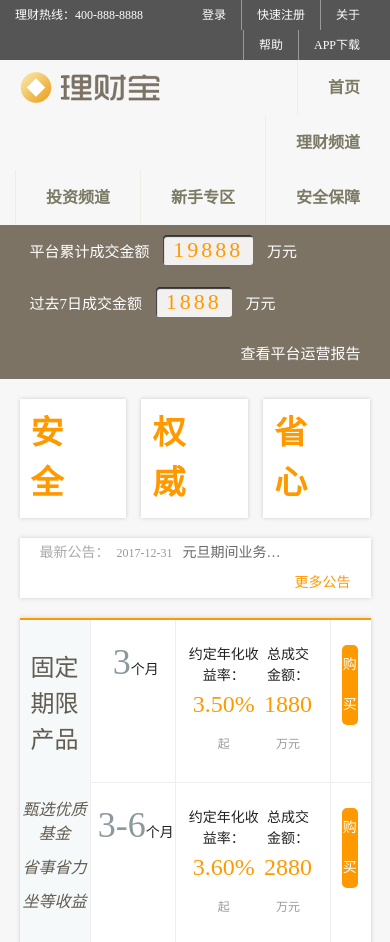
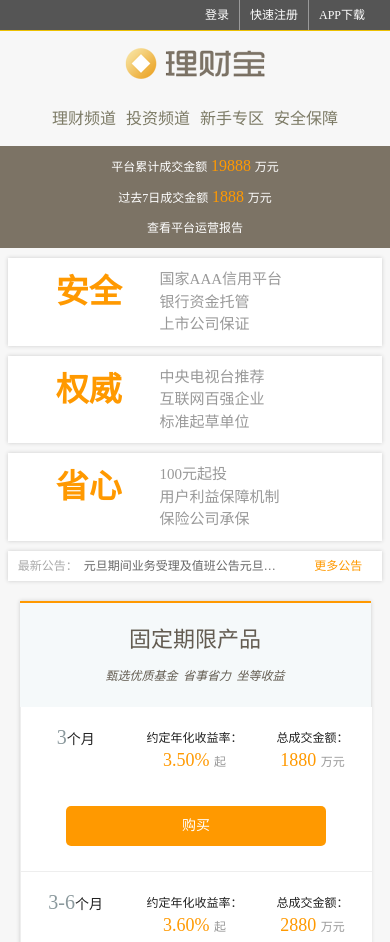
Before and after one commit to ickedesign/responsiveWeb, a plain HTML site: page src/index.html in a window 390 px wide. Shown: the top 942 px of the page. Drawn offline with Linux system fonts and the light colour scheme.

Commit message:
add media query

```diff
--- a/src/css/main.css
+++ b/src/css/main.css
@@ -121,7 +121,7 @@
 }
 
 /* 网站头部 */
-// 头部导航
+/* 头部导航 */
 header {
   width: 100%;
 }
@@ -131,7 +131,7 @@
   padding: 0 1.5rem;
   color: #fff;
   background: #555;
-  border-bottom: 1px #ecc00 solid;
+  border-bottom: 1px solid #ecc000;
 }
 
 header .top .tel {
@@ -156,7 +156,28 @@
   padding: 0 1.5rem;
   color: #fff;
 }
-// 主导航
+
+/* 头部的媒体查询 */
+
+@media only screen and (max-width: 50rem) {
+  header .top ul li a {
+    padding: 0 1rem;
+  }
+}
+
+@media only screen and (min-width: 30.0625rem) and (max-width: 50rem) {
+
+}
+
+@media only screen and (max-width: 30rem) {
+  header .top .tel,
+  header .top ul li:nth-child(3),
+  header .top ul li:nth-child(4) {
+    display: none;
+  }
+}
+
+/* 主导航 */
 header .main {
   padding: 0;
 }
@@ -177,7 +198,7 @@
 
 header .main ul li a {
   display: inline-block;
-  padding: 0 3rem;
+  padding: 0 2.5rem;
   line-height: 5.5rem;
   font-size: 1.6rem;
   font-weight: bold;
@@ -189,6 +210,45 @@
 header .main ul li a:active {
   color: #ffb300;
   background-color: #f8f6f1;
+}
+
+/* 主导航的media查询*/
+
+@media only screen and (max-width: 50em) {
+  header .main .brand {
+    float: none;
+    display: block;
+    padding: 0;
+    margin: 1.5rem auto 0.5rem;
+    text-align: center;
+  }
+
+  header .main ul {
+    text-align: center;
+  }
+
+  header .main ul li {
+    border: none;
+  }
+
+  header .main ul li a {
+    padding: 0 1.5rem;
+  }
+}
+
+@media only screen and (max-width: 30em) {
+  header .main ul li {
+    line-height: 3rem;
+  }
+
+  header .main ul li:first-child {
+    display: none;
+  }
+
+  header .main ul li a {
+    font-weight: normal;
+    padding: 0 0.5rem;
+  }
 }
 
 /* 网站主要内容 */
@@ -244,6 +304,46 @@
   color: #fff;
 }
 
+/* 交易信息的media查询*/
+
+@media only screen and (max-width: 50em) {
+  .trans-data {
+    padding: 1rem 0.5rem;
+  }
+
+  .trans-data span {
+    font-size: 1.2rem;
+  }
+
+  .trans-data span.trans-money {
+    font-size: 1.6rem;
+    margin: 0;
+    padding: 0;
+    letter-spacing: inherit;
+    box-shadow: none;
+    background: transparent;
+  }
+
+  .trans-report a {
+    font-size: 1.2rem;
+  }
+}
+
+@media only screen and (max-width: 30em) {
+  .transaction {
+    padding: 0.5rem 0;
+  }
+
+  .trans-data, .trans-report {
+    float: none;
+    text-align: center;
+  }
+
+  .trans-data, .trans-report a {
+    padding: 0;
+  }
+}
+
 /* 滚动广告 */
 
 .ad {
@@ -288,8 +388,42 @@
   margin: 0;
   padding: 0;
   color: #999;
+  font-size: 1.5rem;
 }
 
+/* 平台特点的media查询*/
+
+@media only screen and (min-width: 30.0625em) and (max-width: 50em) {
+
+  .feature .item h3,
+  .feature .item p {
+    display: block;
+    width: 100%;
+    font-size: 2.6rem;
+    text-align: center;
+  }
+
+  .feature .item p {
+    font-size: 1.2rem;
+  }
+}
+
+@media only screen and (max-width: 30em) {
+
+  .feature {
+    width: 96%;
+    margin: 1rem auto;
+  }
+
+  .feature .item {
+    display: block;
+    width: auto;
+  }
+
+  .feature .item + .item {
+    margin: 1rem 0 0;
+  }
+}
 /* 最新公告 */
 
 .notice {
@@ -331,6 +465,25 @@
   width: auto;
   margin-right: 2rem;
   color: #ff9900;
+}
+
+/* 最新公告的media查询*/
+
+@media only screen and (max-width: 30em) {
+
+  .notice {
+    width: 96%;
+    margin: 1rem auto;
+    font-size: 1.2rem;
+  }
+
+  .notice a {
+    margin-left: 1rem;
+  }
+
+  .notice a span {
+    display: none;
+  }
 }
 
 /* 产品列表 */
@@ -456,11 +609,93 @@
   background-color: #ffc468;
 }
 
-.product .product-content .item .buy a:disabled {
+.product .product-content .item .buy a[disabled] {
   background-color: #ccc !important;
   cursor: not-allowed;
 }
 
+/* 产品列表的media查询*/
+
+@media only screen and (max-width: 50rem) {
+
+  .product h2 {
+    float: none;
+    width: 100%;
+    margin-top: 2rem;
+    font-size: 2.2rem;
+  }
+
+  .product h2 em:first-child {
+    margin-top: 0;
+  }
+
+  .product h2 em {
+    display: inline;
+    font-size: 1.2rem;
+  }
+
+  .product .product-content {
+    float: none;
+    width: 100%;
+  }
+
+  .product .product-content .item h3 {
+    margin-bottom: 0;
+  }
+
+  .product .product-content .item h3 em {
+    font-size: 2.4rem;
+  }
+
+  .product .product-content .item .info {
+    padding: 1rem 1rem 0;
+    font-size: 1.2rem;
+  }
+
+  .product .product-content .item .info p span {
+    font-size: 2rem;
+  }
+
+  .product .product-content .item .buy a {
+    margin: 0.5rem auto;
+  }
+}
+
+@media only screen and (max-width: 30em) {
+
+  .product h2 em:first-child:before {
+    content: "";
+    display: table;
+  }
+
+  .product .product-content .item h3 em {
+    font-size: 2rem;
+    margin-right: 0;
+  }
+
+  .product .product-content .item .info {
+    float: right;
+    width: 70%;
+    padding: 1rem 0;
+    border: none;
+  }
+
+  .product .product-content .item .info p span {
+    font-size: 1.8rem;
+  }
+
+  .product .product-content .item .buy {
+    clear: both;
+    float: none;
+    width: 100%;
+    padding: 1rem 0 2rem;
+  }
+
+  .product .product-content .item .buy a {
+    margin-top: 0;
+    max-width: 26rem;
+  }
+}
 
 /* 底部导航 */
 
@@ -500,6 +735,41 @@
   font-size: 1.6rem;
   line-height: 3rem;
 }
+
+/* 底部的media查询*/
+
+@media only screen and (max-width: 50em) {
+
+  .footer-content .brand {
+    display: none;
+  }
+
+  .footer-content ul {
+    width: 20%;
+  }
+
+  .footer-content ul li {
+    font-size: 1.2rem;
+    line-height: 2rem;
+  }
+
+  .footer-content ul li.title {
+    font-szie: 1.4rem;
+    line-height: 2.5rem;
+  }
+}
+
+@media only screen and (max-width: 30em) {
+  .footer-content {
+    width: 98%;
+  }
+
+  .footer-content ul li.title {
+    font-szie: 1.2rem;
+    line-height: 2rem;
+  }
+}
+
 /* 底部 */
 
 footer {
--- a/src/index.html
+++ b/src/index.html
@@ -185,7 +185,7 @@
             <p>金额：<span class="money">38,800 <i>元</i></span></p>
           </div>
           <div class="buy">
-            <a href="#">还款中</a>
+            <a href="#" disabled>还款中</a>
           </div>
         </div>
         <div class="item clearfix">
@@ -195,7 +195,7 @@
             <p>金额：<span class="money">48,800 <i>元</i></span></p>
           </div>
           <div class="buy">
-            <a href="#">还款中</a>
+            <a href="#" disabled>还款中</a>
           </div>
         </div>
         <div class="item clearfix">
@@ -205,7 +205,7 @@
             <p>金额：<span class="money">58,800 <i>元</i></span></p>
           </div>
           <div class="buy">
-            <a href="#">已满标</a>
+            <a href="#" disabled>已满标</a>
           </div>
         </div>
       </div>
```
